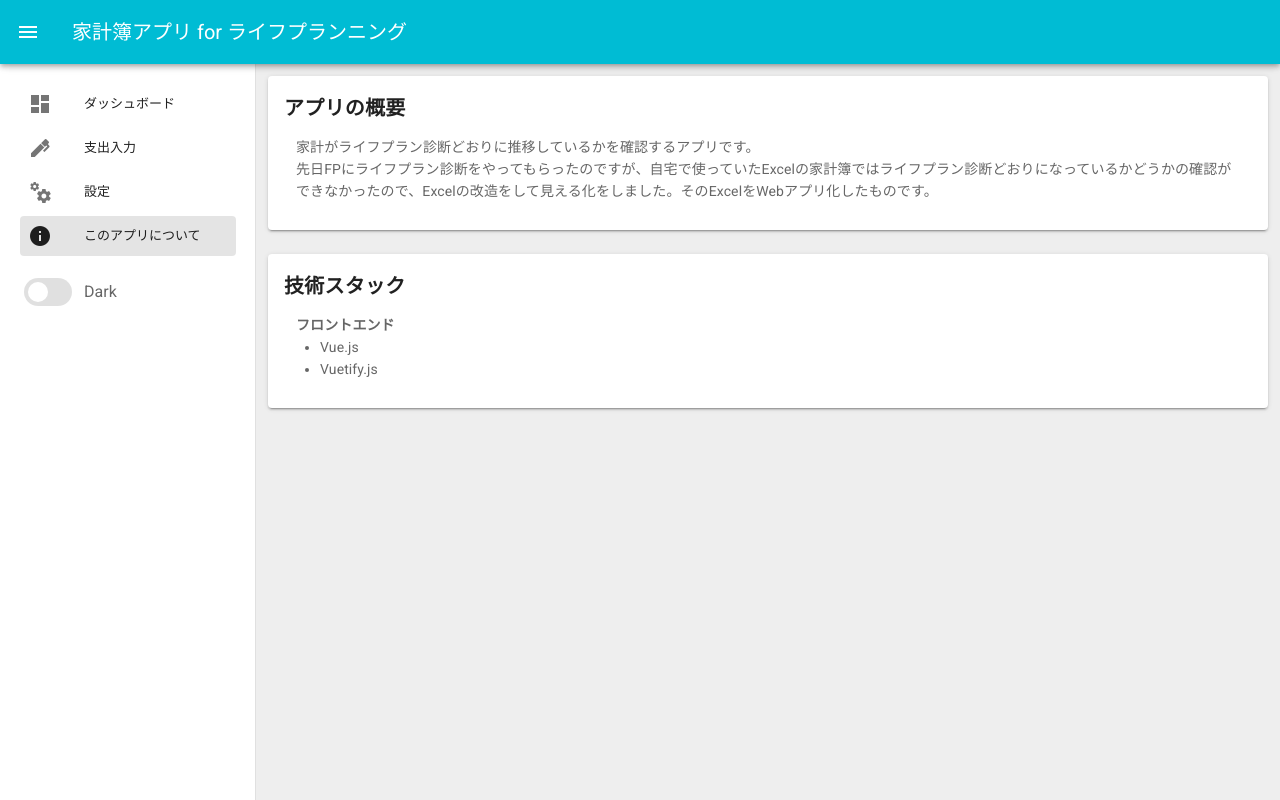
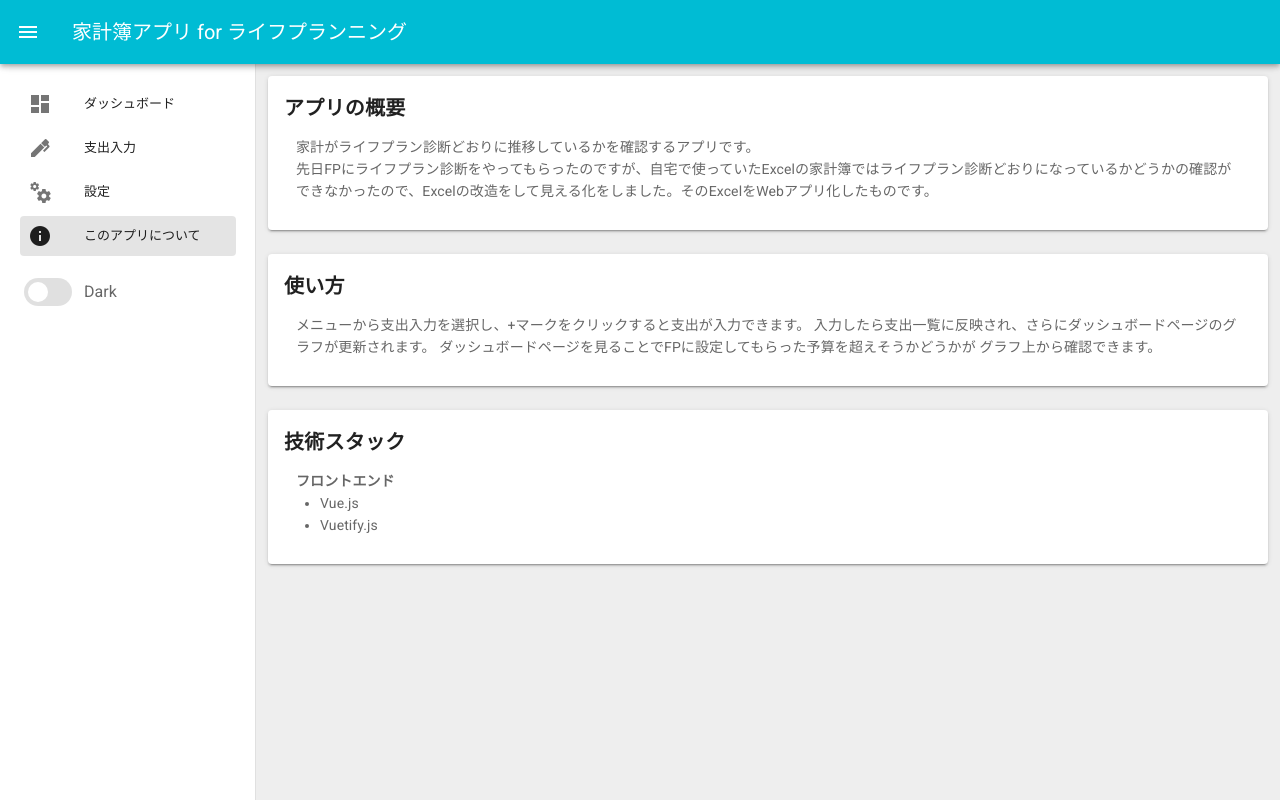
Before and after one commit to pocky34/household-acount-app-for-life-plan, a Vue app: page /about in a window 1280 px wide. Built offline with nearby package versions, Linux system fonts and the light colour scheme.

Commit message:
使い方をAboutページに記載

```diff
--- /dev/null
+++ b/src/components/cards/UsageCard.vue
@@ -0,0 +1,14 @@
+<template>
+  <v-card>
+    <v-card-title class="font-weight-bold pb-0">使い方</v-card-title>
+    <v-card-text>
+      <v-container>メニューから支出入力を選択し、+マークをクリックすると支出が入力できます。 入力したら支出一覧に反映され、さらにダッシュボードページのグラフが更新されます。 ダッシュボードページを見ることでFPに設定してもらった予算を超えそうかどうかが グラフ上から確認できます。</v-container>
+    </v-card-text>
+  </v-card>
+</template>
+
+<script>
+</script>
+
+<style>
+</style>
--- a/src/views/About.vue
+++ b/src/views/About.vue
@@ -3,6 +3,9 @@
     <v-row>
       <v-col cols="12">
         <description-card />
+      </v-col>
+      <v-col cols="12">
+        <usage-card />
       </v-col>
       <v-col cols="12">
         <technical-stack-card />
@@ -13,11 +16,13 @@
 
 <script>
 import DescriptionCard from '@/components/cards/DescriptionCard.vue';
+import UsageCard from '@/components/cards/UsageCard.vue';
 import TechnicalStackCard from '@/components/cards/TechnicalStackCard.vue';
 
 export default {
   components: {
     DescriptionCard,
+    UsageCard,
     TechnicalStackCard,
   },
 };
```
Also changed, not shown: 10 other files (tests, documents, lock files or other folders).
